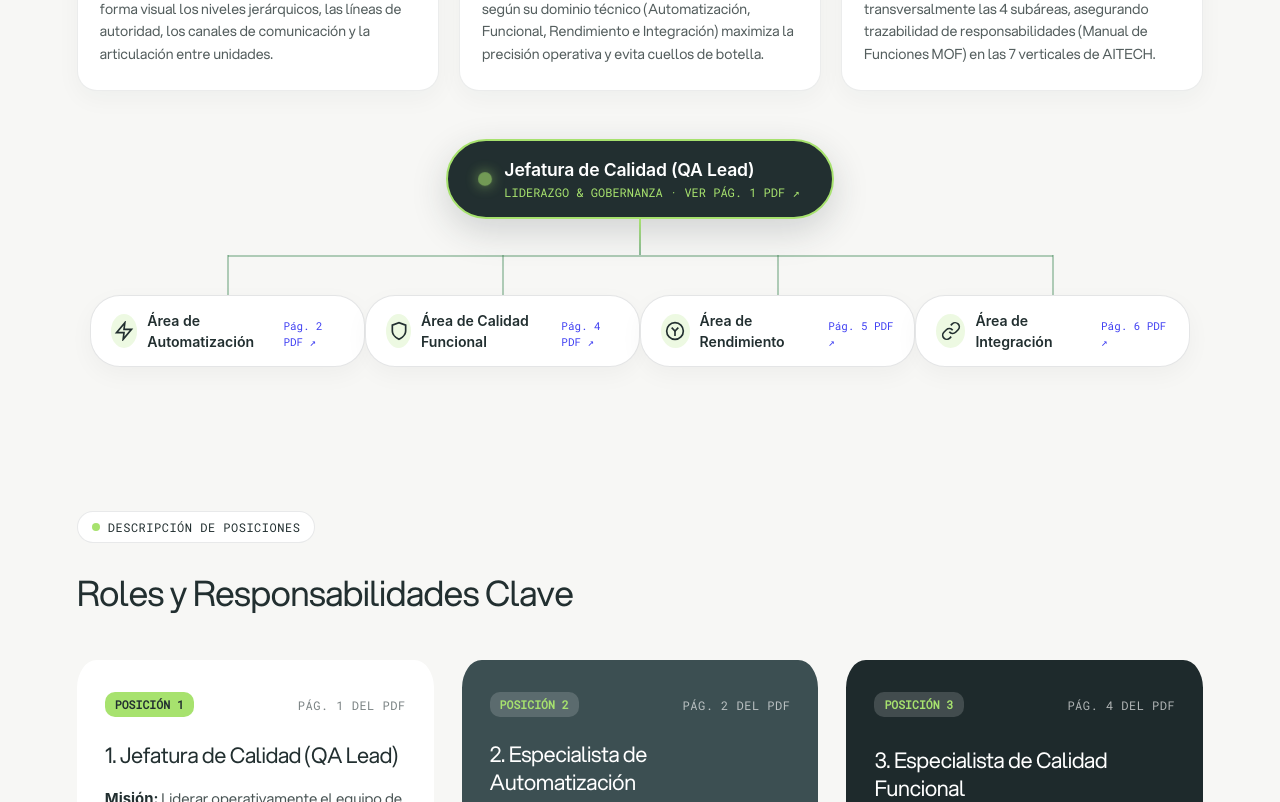
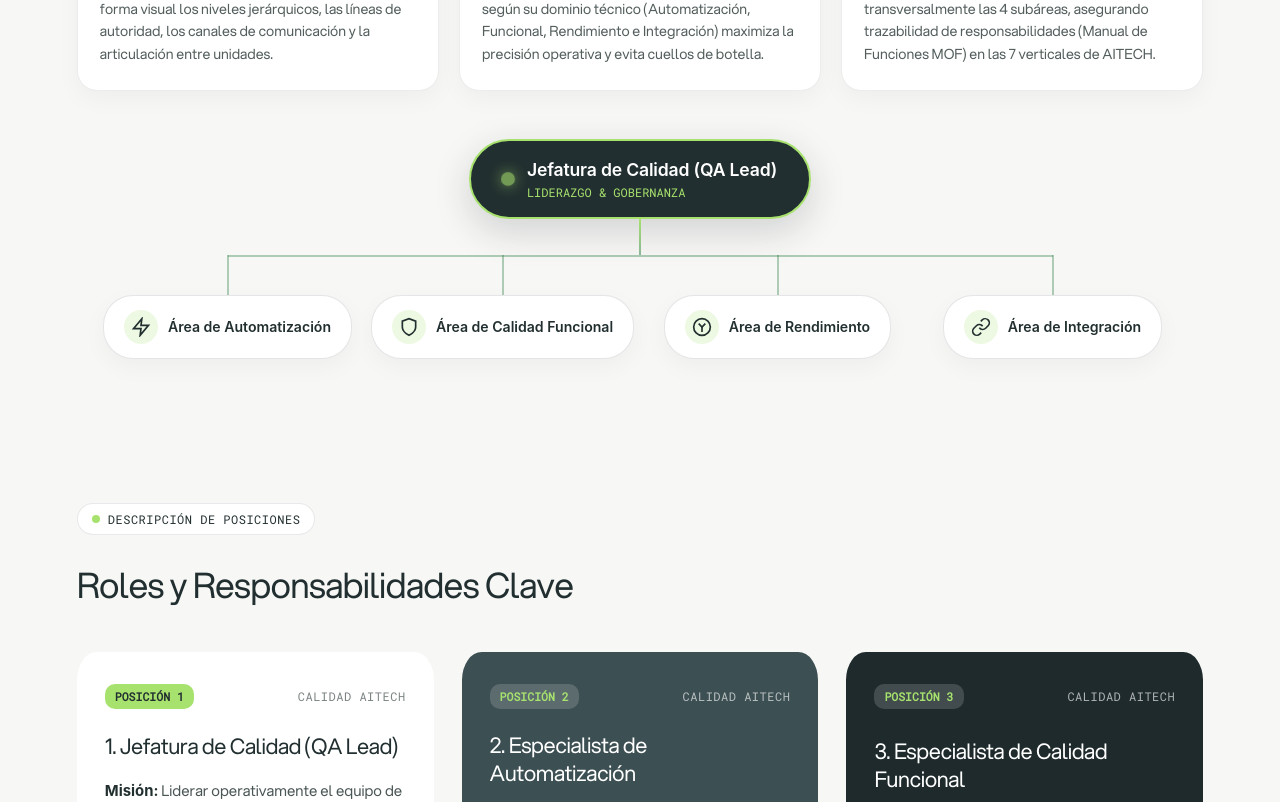
Before and after one commit to chriscc27/dinastia_arias, a React (Vite) app: page / in a window 1280 px wide. Shown: the part 11198-12000 px from the top of the page. Built offline with nearby package versions, Linux system fonts and the light colour scheme; a web font is replaced by a local one.

Commit message:
style(org): remove visible PDF page labels while keeping direct PDF page links

```diff
--- a/src/components/OrgChartSection.jsx
+++ b/src/components/OrgChartSection.jsx
@@ -104,12 +104,11 @@ export default function OrgChartSection() {
             onMouseEnter={() => setActiveArea(1)}
             onMouseLeave={() => setActiveArea(null)}
             style={{ textDecoration: 'none', cursor: 'pointer' }}
-            title="Abrir descripción de Jefatura de Calidad en el PDF (Página 1)"
           >
             <span className="lead-pulse-dot" />
             <div className="lead-text-group">
               <span className="lead-role">Jefatura de Calidad (QA Lead)</span>
-              <span className="lead-tag">Liderazgo & Gobernanza · Ver Pág. 1 PDF ↗</span>
+              <span className="lead-tag">Liderazgo & Gobernanza</span>
             </div>
           </a>
           <div className="org-root-stem-line" />
@@ -140,21 +139,9 @@ export default function OrgChartSection() {
                   onMouseEnter={() => setActiveArea(area.positionId)}
                   onMouseLeave={() => setActiveArea(null)}
                   style={{ textDecoration: 'none', cursor: 'pointer' }}
-                  title={`Abrir ${area.name} en el PDF (Página ${matchedPosition?.pdfPage || 1})`}
                 >
                   <div className="child-icon-box">{area.icon}</div>
                   <span className="child-name-text">{area.name}</span>
-                  <span
-                    style={{
-                      display: 'block',
-                      marginTop: '6px',
-                      fontSize: '0.68rem',
-                      fontFamily: 'var(--font-mono)',
-                      opacity: 0.75,
-                    }}
-                  >
-                    Pág. {matchedPosition?.pdfPage} PDF ↗
-                  </span>
                 </a>
               </div>
             );
@@ -194,7 +181,7 @@ export default function OrgChartSection() {
                     <span className="card-meta-badge">
                       POSICIÓN {pos.id}
                     </span>
-                    <span className="meta-date">PÁG. {pos.pdfPage} DEL PDF</span>
+                    <span className="meta-date">CALIDAD AITECH</span>
                   </div>
 
                   <h4 className="pos-title">{pos.title}</h4>
@@ -209,7 +196,7 @@ export default function OrgChartSection() {
 
                   {/* Texto de Acción "VER MÁS DETALLES" */}
                   <div className="cutout-action-row">
-                    <span className="cutout-link-text">IR A PÁGINA {pos.pdfPage} DEL PDF</span>
+                    <span className="cutout-link-text">VER MÁS DETALLES</span>
                   </div>
                 </div>
               </a>
@@ -220,7 +207,7 @@ export default function OrgChartSection() {
                 target="_blank"
                 rel="noopener noreferrer"
                 className="cutout-pocket-arrow-btn"
-                aria-label={`Ver más detalles de ${pos.title} en la página ${pos.pdfPage} del PDF`}
+                aria-label={`Ver más detalles de ${pos.title}`}
               >
                 <svg width="14" height="14" viewBox="0 0 10 10" fill="none">
                   <path fill="currentColor" d="M7.703 5.8H.398V4.6h7.305l-3.36-3.36.855-.84 4.8 4.8-4.8 4.8-.855-.84 3.36-3.36Z" />
```
